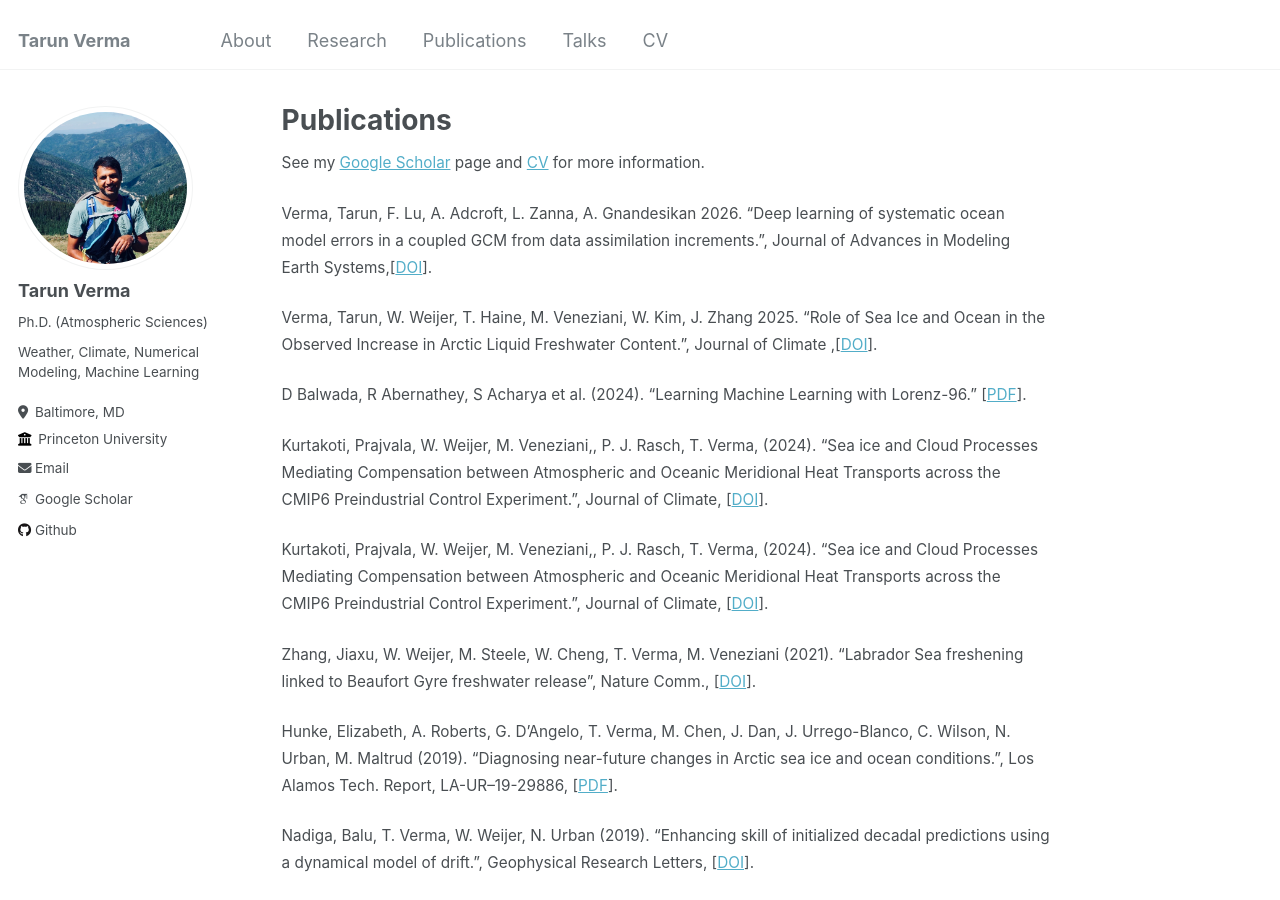
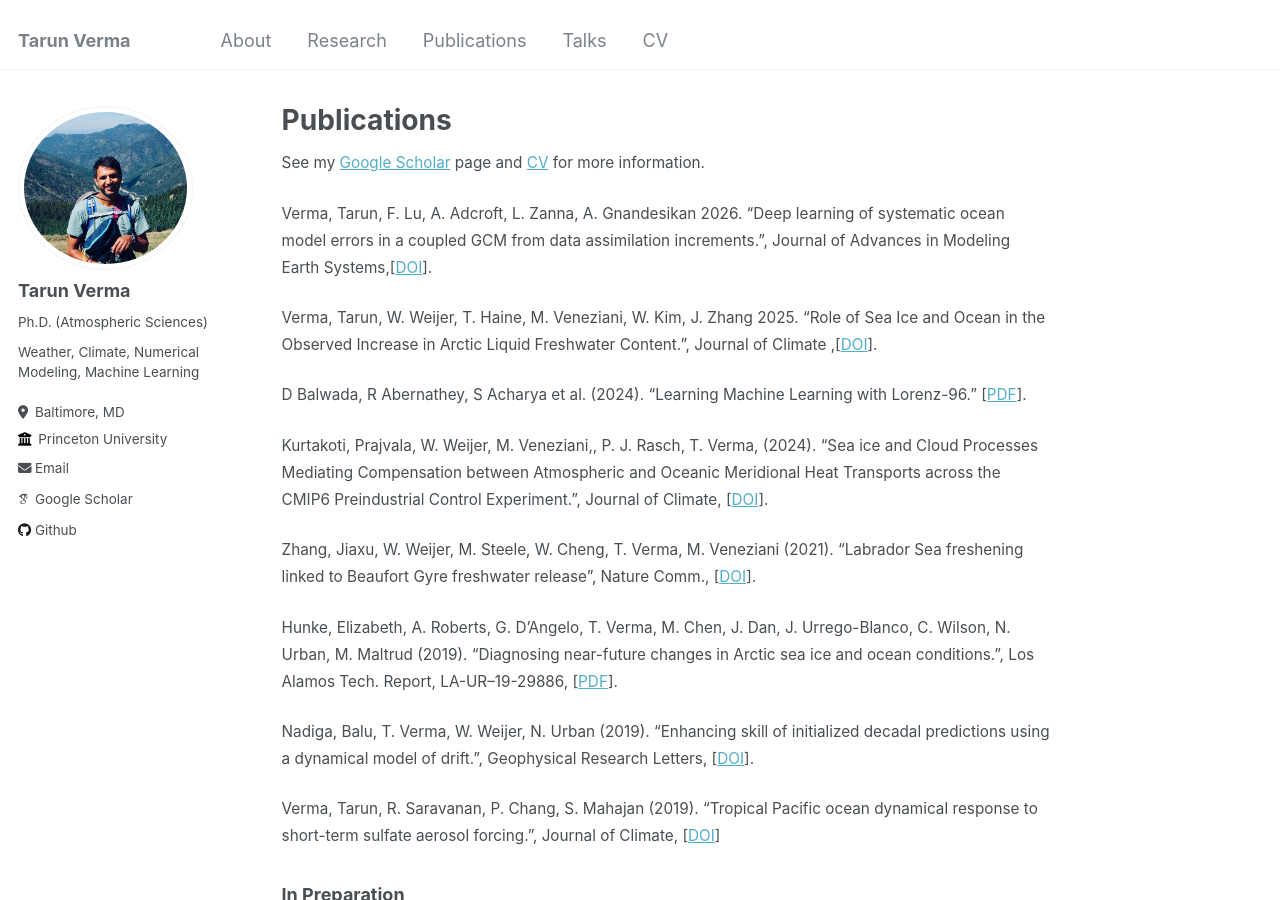
Before and after one commit to shiprock-1583/shiprock-1583.github.io, a Jekyll site: the page built from _pages/publications.md, in a window 1280 px wide and 900 px high. Built offline with Jekyll 4.4.1, drawn with Linux system fonts in a browser that asks for light colours; some web fonts are replaced.

Commit message:
Update publications.md

```diff
--- a/_pages/publications.md
+++ b/_pages/publications.md
@@ -18,8 +18,6 @@ author_profile: true
 
 <span style="font-size:0.85em;"> Kurtakoti, Prajvala, W. Weijer, M. Veneziani,, P. J. Rasch, T. Verma, (2024). "Sea ice and Cloud Processes Mediating Compensation between Atmospheric and Oceanic Meridional Heat Transports across the CMIP6 Preindustrial Control Experiment.", Journal of Climate, [[DOI](https://doi.org/10.1175/JCLI-D-23-0103.1)]. </span>
 
-<span style="font-size:0.85em;"> Kurtakoti, Prajvala, W. Weijer, M. Veneziani,, P. J. Rasch, T. Verma, (2024). "Sea ice and Cloud Processes Mediating Compensation between Atmospheric and Oceanic Meridional Heat Transports across the CMIP6 Preindustrial Control Experiment.", Journal of Climate, [[DOI](https://doi.org/10.1175/JCLI-D-23-0103.1)]. </span>
-
 <span style="font-size:0.85em;"> Zhang, Jiaxu, W. Weijer, M. Steele, W. Cheng, T. Verma, M. Veneziani (2021). "Labrador Sea freshening linked to Beaufort Gyre freshwater release", Nature Comm., [[DOI](https://doi.org/10.1038/s41467-021-21470-3)]. </span>
 
 <span style="font-size:0.85em;"> Hunke, Elizabeth, A. Roberts, G. D’Angelo, T. Verma, M. Chen, J. Dan, J. Urrego-Blanco, C. Wilson, N. Urban, M. Maltrud (2019). "Diagnosing near-future changes in Arctic sea ice and ocean conditions.", Los Alamos Tech. Report, LA-UR–19-29886, [[PDF](https://www.osti.gov/servlets/purl/1569602)]. </span>
```
